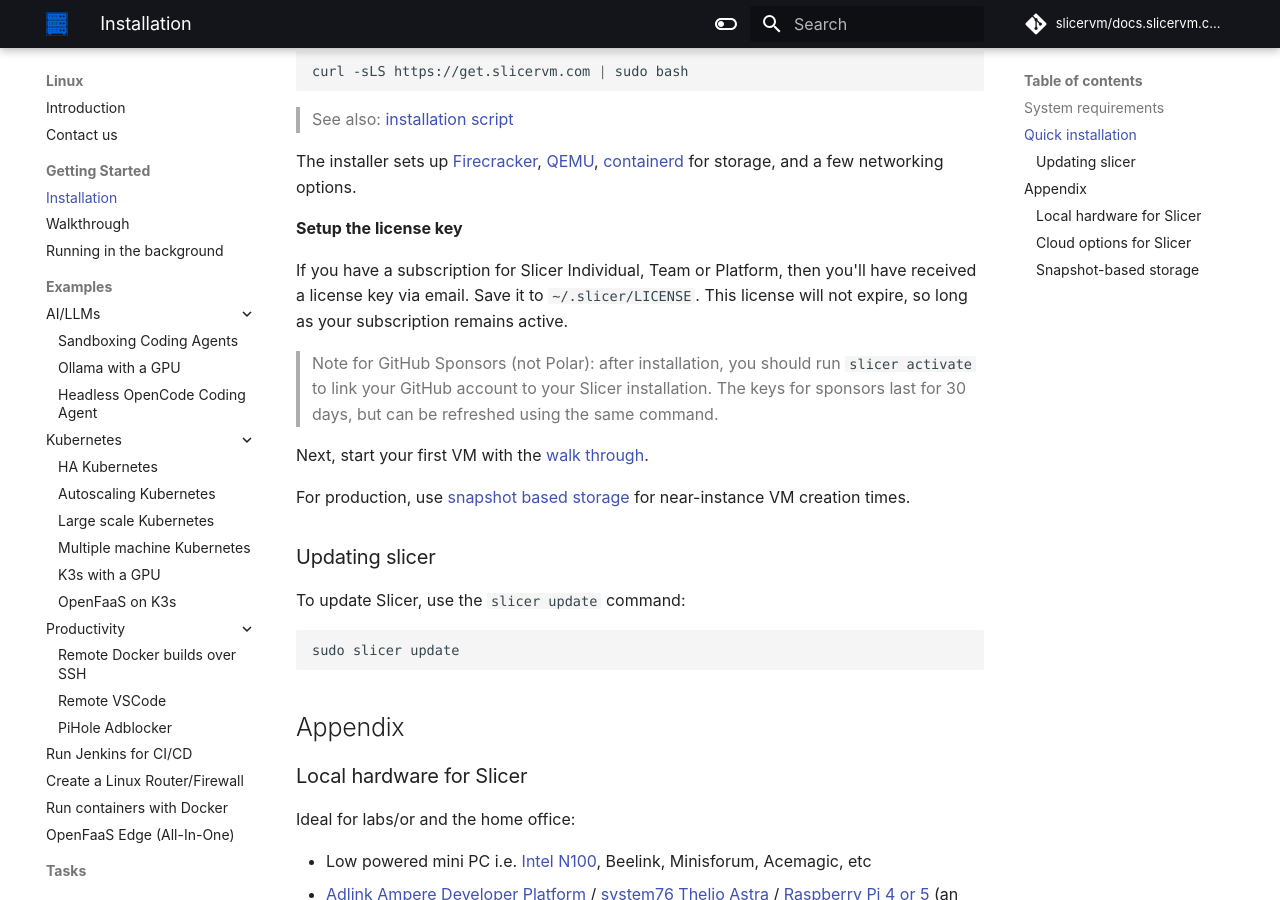
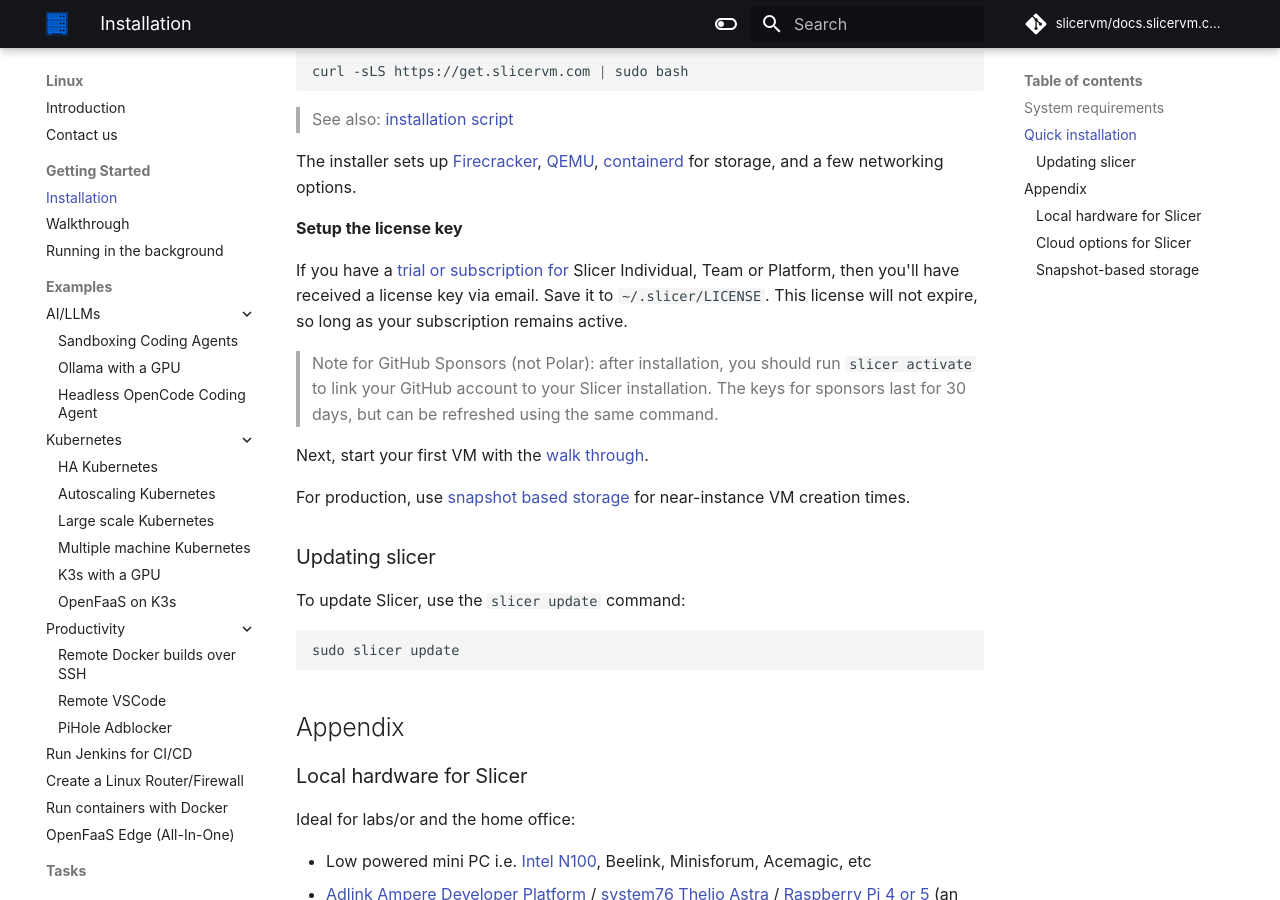
Before and after one commit to slicervm/docs.slicervm.com, an MkDocs documentation site: the page built from docs/getting-started/install.md, in a window 1280 px wide and 900 px high, scrolled down 771 px. Built offline with MkDocs 1.6.1 and Material for MkDocs 9.7.7, drawn with Linux system fonts in a browser that asks for light colours; some web fonts are replaced; comment, search, counter and statistics services are not loaded.

Commit message:
Deep link to subscription page for installation pages
Help sign-post to users to key pre-req.

Signed-off-by: Alex Ellis (OpenFaaS Ltd) <alexellis2@gmail.com>

```diff
--- a/docs/getting-started/install.md
+++ b/docs/getting-started/install.md
@@ -28,7 +28,7 @@
 
 **Setup the license key**
 
-If you have a subscription for Slicer Individual, Team or Platform, then you'll have received a license key via email. Save it to `~/.slicer/LICENSE`. This license will not expire, so long as your subscription remains active.
+If you have a [trial or subscription for](https://slicervm.com/pricing/) Slicer Individual, Team or Platform, then you'll have received a license key via email. Save it to `~/.slicer/LICENSE`. This license will not expire, so long as your subscription remains active.
 
 > Note for GitHub Sponsors (not Polar): after installation, you should run `slicer activate` to link your GitHub account to your Slicer installation. The keys for sponsors last for 30 days, but can be refreshed using the same command.
 
```
Also changed, not shown: docs/mac/installation.md (+1 -1 lines).
